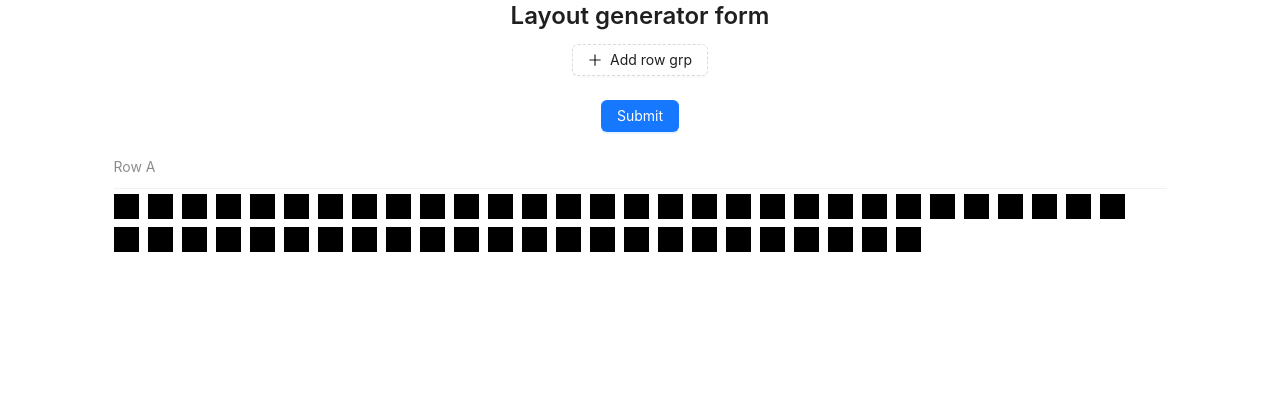
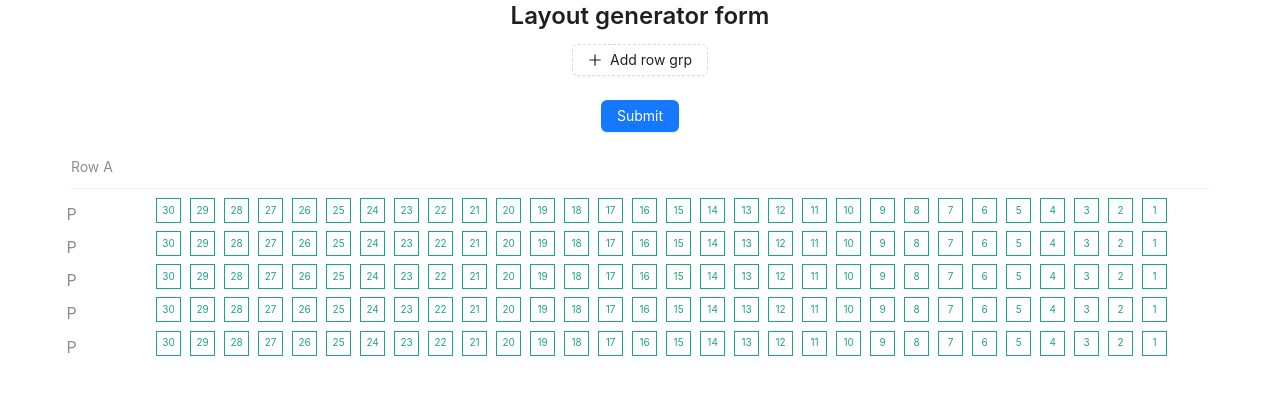
Before and after one commit to nimish-kumar/layout-generator, a React (Create React App) app: page / in a window 1280 px wide. Shown: the top 394 px of the page. Built offline with nearby package versions, Linux system fonts and the light colour scheme.

Commit message:
Completed building layout

```diff
--- a/src/components/Layout.tsx
+++ b/src/components/Layout.tsx
@@ -1,8 +1,95 @@
 import { Col, Divider, Row, Typography } from 'antd';
 import React from 'react';
 
-const Box = () => {
-  return <div style={{ height: '1.5625rem', width: '1.5625rem', backgroundColor: 'black' }} />;
+type BoxType = 'aisle' | 'seat';
+type SeatStatus = 'sold' | 'available' | 'selected';
+
+interface IExtensibleBoxProps<T extends BoxType> {
+  type: T;
+}
+
+interface IBlankBoxProps {
+  onClick?: null;
+}
+interface ISeatProps {
+  seatNumber: string;
+  status: SeatStatus;
+  onClick: (e: React.MouseEvent) => void;
+}
+
+type IExtendedBlankBoxProps = IExtensibleBoxProps<'aisle'> & IBlankBoxProps;
+type IExtendedSeatProps = IExtensibleBoxProps<'seat'> & ISeatProps;
+
+type BoxProps = IExtendedBlankBoxProps | IExtendedSeatProps;
+
+const combineStyles = (styles: React.CSSProperties[]) => {
+  let r = {};
+  for (let i = 0; i < styles.length; i++) {
+    r = { ...r, ...styles[i] };
+  }
+  return r;
+};
+type aisleStyleParams = IExtensibleBoxProps<'aisle'>;
+type seatStyleParams = IExtensibleBoxProps<'seat'> & Pick<ISeatProps, 'status'>;
+type styleParams = aisleStyleParams | seatStyleParams;
+function isSeat(param: styleParams) {
+  if (typeof param === 'object' && 'status' in param) {
+    return true;
+  }
+  return false;
+}
+const Box = (props: BoxProps) => {
+  const availableSeatStyle: React.CSSProperties = {
+    backgroundColor: '#FFFFFF',
+    color: '#1EA38C',
+    border: '1px solid #1EA38C',
+    fontSize: '0.625rem',
+  };
+  const soldSeatStyle: React.CSSProperties = {
+    backgroundColor: '#EEEEEE',
+  };
+  const selectedSeatStyle: React.CSSProperties = {
+    backgroundColor: '#1EA38C',
+    color: '#FFF',
+    fontSize: '0.625rem',
+  };
+
+  const seatStyle = (param: styleParams) => {
+    if (isSeat(param)) {
+      if (param.type === 'seat') {
+        if (param.status === 'available') {
+          console.log('AVAILABLE :>> ');
+          return availableSeatStyle;
+        }
+        if (param.status === 'selected') {
+          return selectedSeatStyle;
+        }
+        if (param.status === 'sold') {
+          return soldSeatStyle;
+        }
+      }
+      return {};
+    } else {
+      return {};
+    }
+  };
+  console.log('combine styles', seatStyle(props));
+  return (
+    <div
+      style={combineStyles([
+        {
+          height: '1.5625rem',
+          width: '1.5625rem',
+          display: 'flex',
+          justifyContent: 'center',
+          alignItems: 'center',
+        },
+        seatStyle(props),
+      ])}
+    >
+      {`${props.type === 'aisle' ? '' : props.seatNumber}`}
+    </div>
+  );
 };
 
 export default function Layout() {
@@ -15,20 +102,27 @@ export default function Layout() {
       <Divider style={{ marginTop: '.625rem', marginBottom: '.3125rem' }} />
       <Row>
         <Col>
-          <Row gutter={[9, 9]}>
-            {Array.from({ length: 30 }, (_, index) => (
-              <Col key={index}>
-                <Box />
-              </Col>
-            ))}
-          </Row>
-          <Row gutter={[9, 9]} style={{ marginTop: '0.5rem' }}>
-            {Array.from({ length: 24 }, (_, index) => (
-              <Col key={index}>
-                <Box />
-              </Col>
-            ))}
-          </Row>
+          {Array.from({ length: 5 }, (_, outerIndex) => (
+            <Row gutter={[9, 9]} key={outerIndex} align='middle'>
+              <Text type='secondary' style={{ fontSize: '1rem', marginTop: '0.5rem' }}>
+                P
+              </Text>
+              {Array.from({ length: 3 }, (_, index) => (
+                <Box type='aisle' key={index} />
+              ))}
+
+              {Array.from({ length: 30 }, (_, index) => (
+                <Col key={index}>
+                  <Box
+                    type='seat'
+                    onClick={() => console.log('Hello there')}
+                    status='available'
+                    seatNumber={`${index + 1}`}
+                  />
+                </Col>
+              )).reverse()}
+            </Row>
+          ))}
         </Col>
       </Row>
     </Row>
```
